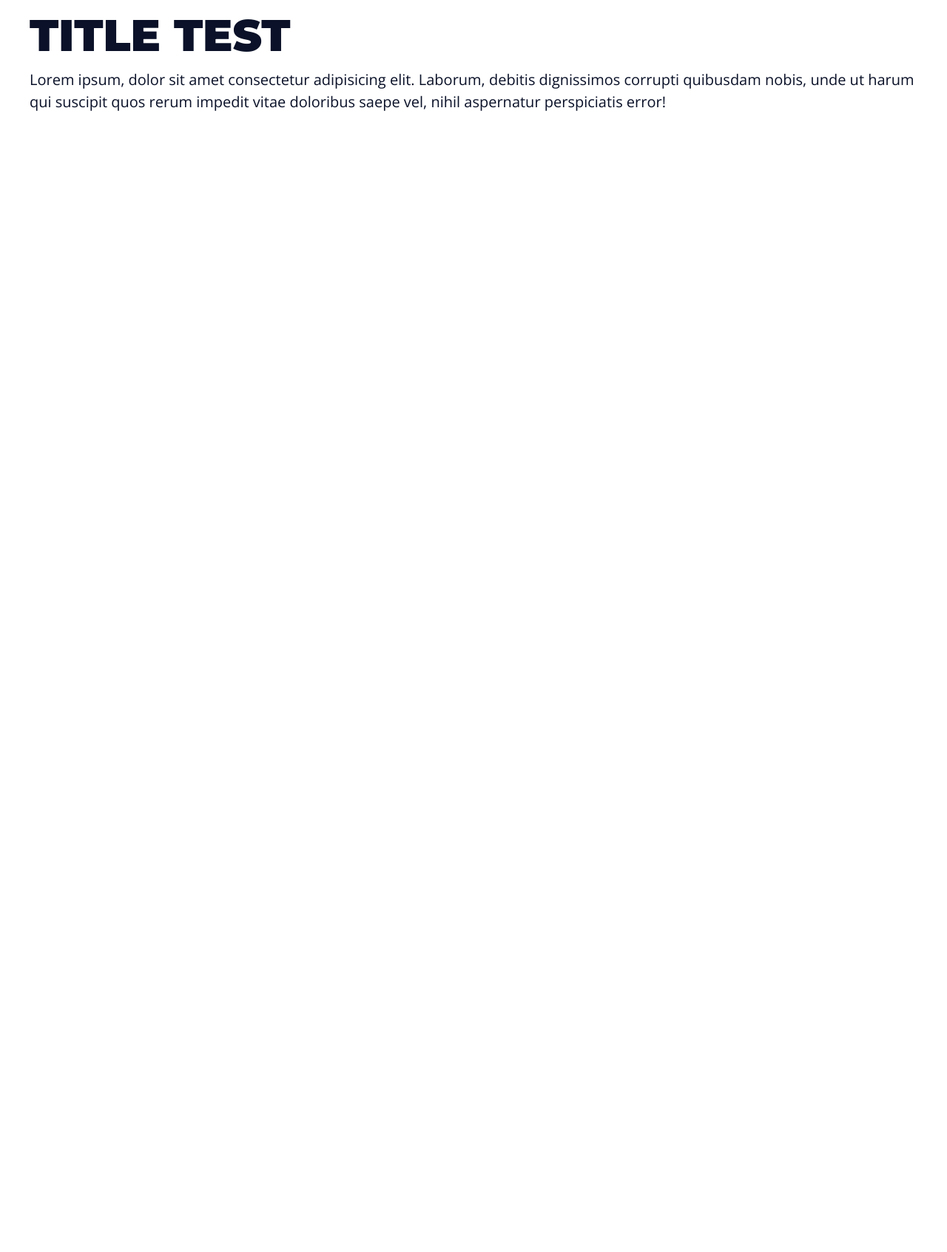
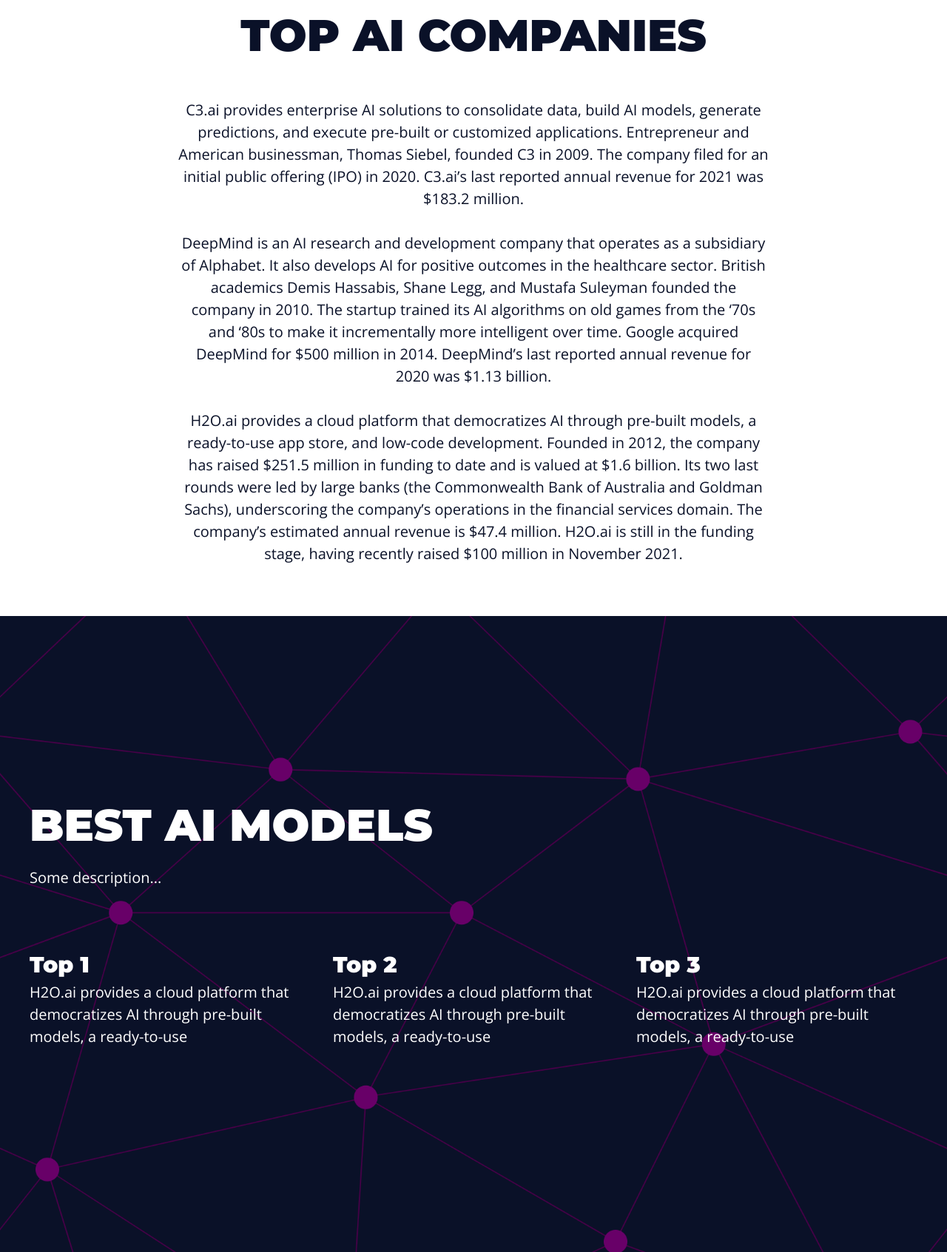
Before and after one commit to JPCLima/Landing-Page, a plain HTML site: page index.html in a window 1280 px wide. Shown: the part 952-2645 px from the top of the page at 74% size. Before the commit the page ends 1725 px from the top, so only its background shows below. Drawn offline with nearby package versions, Linux system fonts and the light colour scheme.

Commit message:
Create grid section

```diff
--- a/assets/css/classes.css
+++ b/assets/css/classes.css
@@ -8,6 +8,7 @@
 
 .white-bg {
     background-color: var(--white-color);
+    color: var(--primary-color);
 }
 
 /* CONTAINERS */
--- a/assets/css/elements.css
+++ b/assets/css/elements.css
@@ -5,6 +5,7 @@
 
   html {
     font-size: 62.5%;
+    scroll-behavior: smooth;
   }
 
   body {
@@ -25,7 +26,10 @@
 }
 
 h2 {
-    font-size: 5rem;
+  font-size: 6rem;
+  margin-bottom: 5rem;
+  text-transform: uppercase;
+  line-height: 1.2;
 }
 
 h3 {
@@ -47,3 +51,7 @@
 a {
     text-decoration: none;
 }
+
+p {
+  margin-bottom: 3rem ;
+}
--- a/assets/css/style.css
+++ b/assets/css/style.css
@@ -14,14 +14,42 @@
     justify-content: center;
 }
 
-.intro-text-content h2 {
-    font-size: 6rem;
-    margin-bottom: 5rem;
-    text-transform: uppercase;
-    line-height: 1.2;
-}
 
 .intro-img img{
     max-width: 100%;
     height: auto;
 }
+
+.top-3-content {
+    max-width: 80rem;
+    display: flex;
+    flex-flow:column wrap;
+    justify-content: center;
+    height: 100vh;
+    text-align: center;
+}
+
+.grid-one-content {
+    display: flex;
+    flex-flow: column wrap;
+    justify-content: center;
+    height: 100vh;
+}
+
+.grid {
+    display: grid;
+    grid-template-columns: repeat(3, 1fr);
+    gap: var(--gap);
+}
+
+.grid h3 {
+    font-size: 3rem;
+}
+
+.grid-title {
+    margin-bottom: 2rem;
+}
+
+.grid-description {
+    padding-bottom: 5rem;
+}
--- a/index.html
+++ b/index.html
@@ -23,9 +23,9 @@
             <h1><a href="#">LOGO</a></h1>
             <nav>
                 <ul>
-                    <li><a href="#">Intro</a></li>
-                    <li><a href="#">Top 3</a></li>
-                    <li><a href="#">Galery</a></li>
+                    <li><a href="#intro">Intro</a></li>
+                    <li><a href="#top3">Top 3</a></li>
+                    <li><a href="#top32">Galery</a></li>
                     <li><a href="#">Work</a></li>
                     <li><a href="#">Contact</a></li>
                 </ul>
@@ -37,7 +37,7 @@
     <div class="menu-spacing"></div>
 
     <!-- SECTION 1 -->
-    <section class="intro main-bg section">
+    <section id="intro" class="intro main-bg section">
         <div class="main-content intro-content">
             <div class="intro-text-content">
                 <h2>The web framework perfectionists with deadlines.</h2>
@@ -55,15 +55,56 @@
         </div>
     </section>
 
+    <!-- SECTION 2 -->
+    <section id="top3" class="white-bg section">
+        <div class="main-content top-3-content">
+            <h2>Top AI Companies</h2>
+            <p>C3.ai provides enterprise AI solutions to consolidate data, build AI models, generate predictions,
+                and execute pre-built or customized applications. Entrepreneur and American businessman, Thomas
+                Siebel, founded C3 in 2009. The company filed for an initial public offering (IPO) in 2020. C3.ai’s
+                last reported annual revenue for 2021 was $183.2 million.
+            </p>
+            <p>DeepMind is an AI research and development company that operates as a subsidiary of Alphabet. It also
+                develops AI for positive outcomes in the healthcare sector. British academics Demis Hassabis, Shane
+                Legg, and Mustafa Suleyman founded the company in 2010. The startup trained its AI algorithms on old
+                games from the ‘70s and ‘80s to make it incrementally more intelligent over time. Google acquired
+                DeepMind for $500 million in 2014. DeepMind’s last reported annual revenue for 2020 was $1.13
+                billion.
+            </p>
+            <p>H2O.ai provides a cloud platform that democratizes AI through pre-built models, a ready-to-use app
+                store, and low-code development. Founded in 2012, the company has raised $251.5 million in funding
+                to date and is valued at $1.6 billion. Its two last rounds were led by large banks (the Commonwealth
+                Bank of Australia and Goldman Sachs), underscoring the company’s operations in the financial
+                services domain. The company’s estimated annual revenue is $47.4 million. H2O.ai is still in the
+                funding stage, having recently raised $100 million in November 2021.
+            </p>
+        </div>
+    </section>
 
-    <section class="white-bg section">
-        <div class="main-content">
-            <h1>Title Test</h1>
-            <p>Lorem ipsum, dolor sit amet consectetur adipisicing elit. Laborum, debitis dignissimos corrupti quibusdam
-                nobis,
-                unde ut harum qui suscipit quos rerum impedit vitae doloribus saepe vel, nihil aspernatur perspiciatis
-                error!
-            </p>
+    <!-- SECTION 3 -->
+    <section id="top32" class="grid-one main-bg section">
+        <div class="main-content grid-one-content">
+
+            <h2 class="grid-title">Best AI models</h2>
+            <p class="grid-description">Some description...</p>
+            <div class="grid">
+                <article>
+                    <h3>Top 1</h3>
+                    <p>H2O.ai provides a cloud platform that democratizes AI through pre-built models, a ready-to-use
+                    </p>
+                </article>
+                <article>
+                    <h3>Top 2</h3>
+                    <p>H2O.ai provides a cloud platform that democratizes AI through pre-built models, a ready-to-use
+                    </p>
+                </article>
+                <article>
+                    <h3>Top 3</h3>
+                    <p>H2O.ai provides a cloud platform that democratizes AI through pre-built models, a ready-to-use
+                    </p>
+                </article>
+            </div>
+
         </div>
     </section>
 
```
